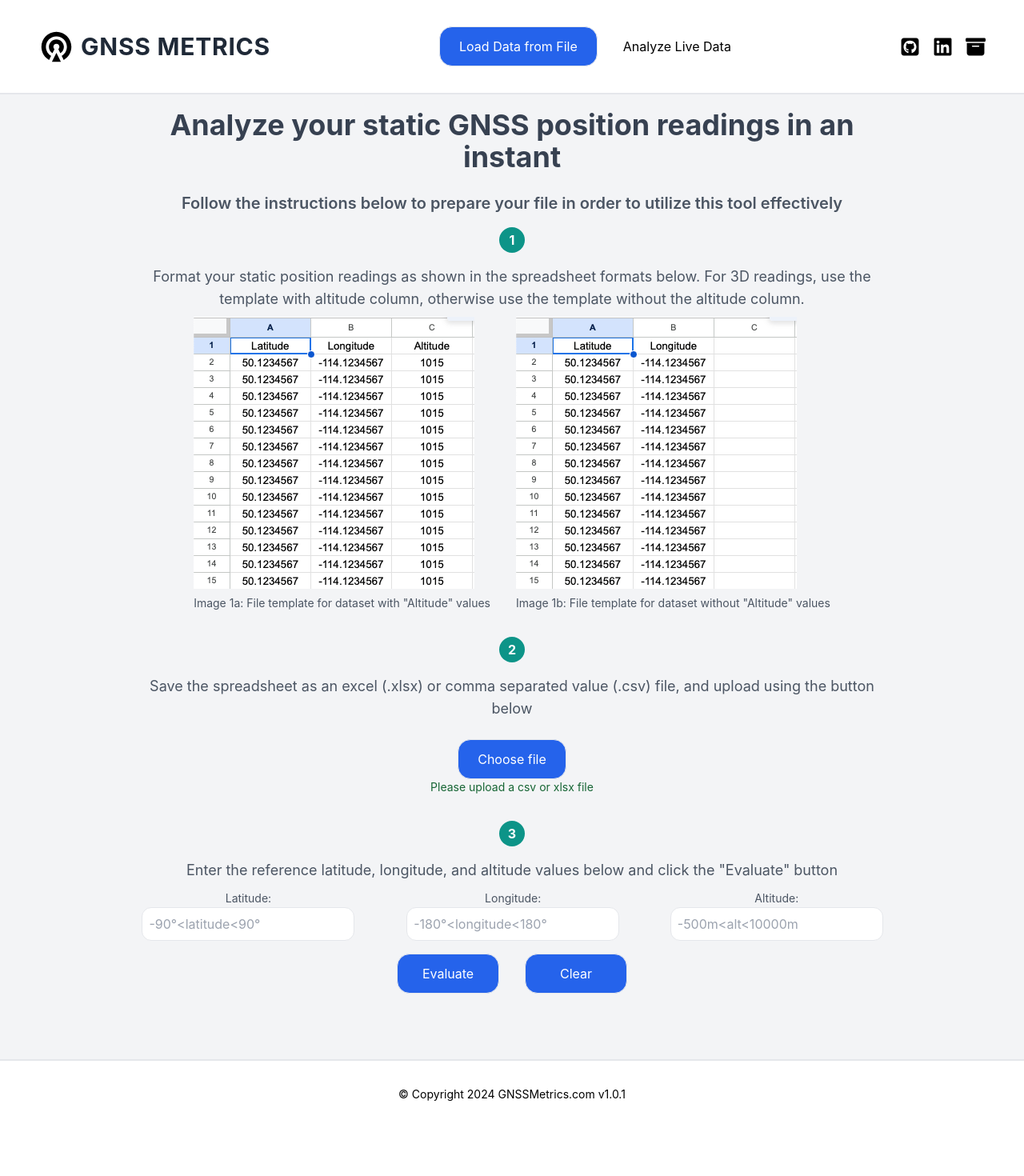
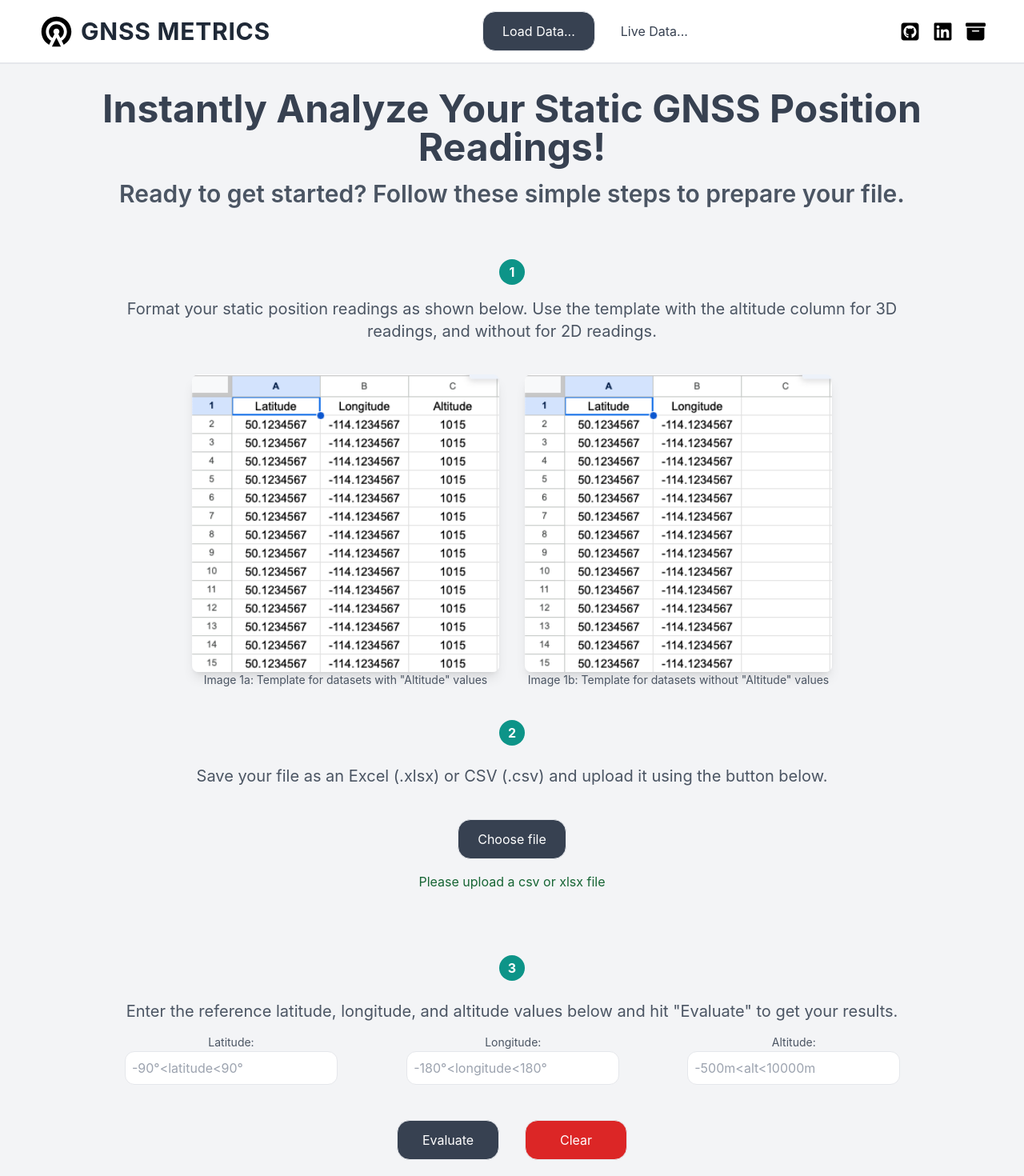
Before and after one commit to adedolapoadegboye/gnss-metrics, a React (Create React App) app: page / in a window 1280 px wide. Shown: the top 1470 px of the page at 80% size. Before the commit the page ends 1410 px from the top, so only its background shows below. Built offline with nearby package versions, Linux system fonts and the light colour scheme; a web font is replaced by a local one.

Commit message:
Buttons and Stylings refactored

```diff
--- a/src/Dev/Components/Constants/Footer.jsx
+++ b/src/Dev/Components/Constants/Footer.jsx
@@ -3,7 +3,7 @@ import packageJson from "../../../../package.json";
 
 const Footer = () => {
   return (
-    <footer className="flex flex-col sm:flex-row gap-4 sm:gap-0 justify-evenly items-center font-normal">
+    <footer className="flex flex-col sm:flex-row gap-4 sm:gap-0 justify-evenly items-center font-normal h-full px-4">
       <div>
         <p className="text-xs sm:text-sm md:text-md">
           &#169; Copyright 2024 GNSSMetrics.com v{packageJson.version}
--- a/src/Dev/Components/Constants/Header.jsx
+++ b/src/Dev/Components/Constants/Header.jsx
@@ -13,8 +13,7 @@ const Header = () => {
   };
 
   return (
-    <div className="relative">
-      <div className="flex items-center justify-between px-4 sm:px-8 md:px-12">
+    <div className="flex justify-between items-center px-4 sm:px-8 md:px-12 h-full">
       <button className="sm:hidden" onClick={toggleMenu}>
         <IoIosMenu size={30} />
       </button>
@@ -48,7 +47,6 @@ const Header = () => {
         <a href="https://adedolapo.dev" target="_blank" rel="noreferrer">
           <FaBoxArchive size={25} />
         </a>
-        </div>
       </div>
       {isMenuOpen && (
         <div className="fixed inset-0 z-50 bg-black bg-opacity-50 flex items-center justify-center">
--- a/src/Dev/Components/Nav/Navbar.jsx
+++ b/src/Dev/Components/Nav/Navbar.jsx
@@ -8,21 +8,21 @@ const Navbar = () => {
         to="/"
         className={({ isActive }) =>
           isActive
-            ? "h-fit w-fit px-6 py-3 border bg-blue-600 rounded-2xl text-white transition duration-300 ease-in-out hover:bg-blue-500"
-            : "font-normal"
+            ? "h-fit w-fit px-6 py-3 border bg-gray-700 rounded-2xl text-white transition duration-300 ease-in-out hover:bg-gray-600"
+            : "font-normal text-gray-700 hover:text-gray-900 transition duration-300 ease-in-out"
         }
       >
-        Load Data from File
+        Load Data...
       </NavLink>
       <NavLink
         to="/live"
         className={({ isActive }) =>
           isActive
-            ? "h-fit w-fit px-6 py-3 border bg-blue-600 rounded-2xl text-white transition duration-300 ease-in-out hover:bg-blue-500"
-            : "font-normal"
+            ? "h-fit w-fit px-6 py-3 border bg-gray-700 rounded-2xl text-white transition duration-300 ease-in-out hover:bg-gray-600"
+            : "font-normal text-gray-700 hover:text-gray-900 transition duration-300 ease-in-out"
         }
       >
-        Analyze Live Data
+        Live Data...
       </NavLink>
     </nav>
   );
--- a/src/Dev/Functions/HandleInputValues.jsx
+++ b/src/Dev/Functions/HandleInputValues.jsx
@@ -1,64 +1,52 @@
 import React from "react";
 
-const HandleInputValues = ({ setRefLat, setRefLong, setRefAlt }) => {
-  const handleLatValue = (event) => {
-    try {
-      setRefLat(event.target.value);
-    } catch (error) {
-      console.error("Error occurred while setting latitude value:", error);
-    }
-  };
-
-  const handleLongValue = (event) => {
-    try {
-      setRefLong(event.target.value);
-    } catch (error) {
-      console.error("Error occurred while setting longitude value:", error);
-    }
-  };
-
-  const handleAltValue = (event) => {
-    try {
-      setRefAlt(event.target.value);
-    } catch (error) {
-      console.error("Error occurred while setting altitude value:", error);
-    }
-  };
-
+const HandleInputValues = ({
+  refLat,
+  setRefLat,
+  refLong,
+  setRefLong,
+  refAlt,
+  setRefAlt,
+}) => {
   return (
+    <div className="flex flex-col sm:flex-row gap-4 items-center justify-center py-3">
       <div className="flex flex-col sm:flex-row items-center justify-center sm:gap-6">
         <div>
           <label className="pe-4 sm:pe-0 text-start mb-2 text-sm sm:text-md text-gray-600">
-          Latitude:
+            Latitude:{" "}
           </label>
           <input
             type="number"
+            value={refLat}
             placeholder="-90°<latitude<90°"
             className="border px-2 py-2 rounded-xl text-green-800 mb-4"
-          onChange={handleLatValue}
+            onChange={(e) => setRefLat(e.target.value)}
           />
         </div>
         <div>
           <label className="text-start mb-2 text-sm sm:text-md text-gray-600 pe-1 sm:pe-0">
-          Longitude:
+            Longitude:{" "}
           </label>
           <input
             type="number"
+            value={refLong}
             placeholder="-180°<longitude<180°"
             className="border px-2 py-2 rounded-xl text-green-800 mb-4"
-          onChange={handleLongValue}
+            onChange={(e) => setRefLong(e.target.value)}
           />
         </div>
-      <div>
+        <div className="">
           <label className="text-start text-sm sm:text-md text-gray-600 pe-4 sm:pe-0">
-          Altitude:
-        </label>
+            Altitude:{" "}
+          </label>{" "}
           <input
             type="number"
+            value={refAlt}
             placeholder="-500m<alt<10000m"
             className="border px-2 py-2 rounded-xl text-green-800 mb-4"
-          onChange={handleAltValue}
+            onChange={(e) => setRefAlt(e.target.value)}
           />
+        </div>
       </div>
     </div>
   );
--- a/src/Dev/Homepage.jsx
+++ b/src/Dev/Homepage.jsx
@@ -16,14 +16,14 @@ const Homepage = () => {
         </div>
       }
     >
-      <div className="max-w-screen h-full flex flex-col bg-gray-100 overflow-y-auto relative">
-        <div className="h-1/8 w-full border-b-2 border-gray-200 fixed top-0 z-10 bg-white bg-opacity-100 pt-2 md:pt-4 pb-2 md:pb-4">
+      <div className="w-full h-full flex flex-col bg-gray-100 overflow-y-auto relative">
+        <div className="h-[8vh] sm:h-[8vh] md:h-[10vh] w-full border-b-2 border-gray-200 fixed top-0 z-10 bg-white bg-opacity-100">
           <Header />
         </div>
-        <div className="h-full w-full px-[5vw] sm:px-[10vw] py-[2vw] pt-[12vh] sm:pt-[15vh]">
+        <div className="flex-grow w-full px-[5vw] sm:px-[10vw] py-[calc(12vh)] sm:py-[calc(12vh)] md:py-[calc(14vh)]">
           <FromFile />
         </div>
-        <div className="h-1/8 w-full border-t-2 pt-4 md:pt-8 pb-4 md:pb-8 bg-white">
+        <div className="h-[10vh] sm:h-[8vh] md:h-[7vh] lg:h-[6vh] xl:h-[5vh] w-full border-gray-200 bg-white bg-opacity-100">
           <Footer />
         </div>
       </div>
--- a/src/Dev/Pages/FromFile.jsx
+++ b/src/Dev/Pages/FromFile.jsx
@@ -9,14 +9,15 @@ import step_1_with_altitude from "../../Screenshots/Step 1 - Coordinates and Alt
 import step_1_without_altitude from "../../Screenshots/Step 1 - Coordinates only.png";
 
 const FromFile = () => {
-  const [file, setFile] = useState();
+  const [file, setFile] = useState(null);
   const [fileName, setFileName] = useState("");
   const [fileType, setFileType] = useState("");
-  const [refLat, setRefLat] = useState();
-  const [refLong, setRefLong] = useState();
-  const [refAlt, setRefAlt] = useState();
+  const [refLat, setRefLat] = useState("");
+  const [refLong, setRefLong] = useState("");
+  const [refAlt, setRefAlt] = useState("");
   const [startButton, setStartButton] = useState(false);
   const [plotData, setPlotData] = useState([]);
+  const [inactiveStartButton, setInactiveStartButton] = useState("");
 
   const fileCheckRender = () => {
     try {
@@ -32,6 +33,11 @@ const FromFile = () => {
   };
 
   const handleStartAnalysisButton = () => {
+    if (file === null) {
+      setInactiveStartButton(
+        "Please go back to step 2 and upload a valid csv or xlsx file"
+      );
+    } else {
       try {
         setStartButton(true);
       } catch (error) {
@@ -40,11 +46,20 @@ const FromFile = () => {
           error
         );
       }
+    }
   };
 
   const handleClearButton = () => {
     try {
-      window.location.reload();
+      setFile(null);
+      setFileName("");
+      setFileType("");
+      setRefLat("");
+      setRefLong("");
+      setRefAlt("");
+      setStartButton(false);
+      setPlotData([]);
+      setInactiveStartButton("");
     } catch (error) {
       console.error("Error occurred while handling clear button click:", error);
     }
@@ -73,67 +88,66 @@ const FromFile = () => {
 
   return (
     <div className="flex flex-col text-center justify-start h-full">
-      <div className="w-full rounded-lg p-4 sm:px-8 text-">
-        <h3 className="text-gray-700 font-bold text-xl sm:text-2xl md:text-3xl lg:text-4xl mb-6">
-          Analyze your static GNSS position readings in an instant
+      <div className="flex flex-col gap-4 w-full rounded-lg">
+        <h3 className="text-gray-700 font-bold text-2xl sm:text-3xl md:text-4xl lg:text-5xl">
+          Instantly Analyze Your Static GNSS Position Readings!
         </h3>
-        <div className="text-center mb-6">
-          <h3 className="text-sm sm:text-xl text-gray-600 font-semibold mb-4">
-            Follow the instructions below to prepare your file in order to
-            utilize this tool effectively
+        <div className="flex flex-col gap-16 text-center">
+          <h3 className="text-lg sm:text-xl md:text-2xl lg:text-3xl text-gray-600 font-semibold">
+            Ready to get started? Follow these simple steps to prepare your
+            file.
           </h3>
-          <div className="flex flex-col items-center w-full h-fit justify-center">
-            <div className="flex flex-col items-center justify-center w-full mb-4 sm:mb-4">
-              <div className="bg-teal-600 font-bold rounded-full h-8 w-8 flex items-center justify-center text-white mb-4">
+          <div className="flex flex-col gap-8 md:gap-10 items-center w-full h-full justify-center">
+            <div className="flex flex-col items-center justify-center gap-2 md:gap-4 w-full">
+              <div className="bg-teal-600 font-bold rounded-full h-8 w-8 flex items-center justify-center text-white">
                 1
               </div>
               <div className="text-start">
-                <p className="mb-2 text-sm sm:text-lg text-gray-600 w-full flex flex-row justify-center text-center">
-                  Format your static position readings as shown in the
-                  spreadsheet formats below. For 3D readings, use the template
-                  with altitude column, otherwise use the template without the
-                  altitude column.
+                <p className="text-sm sm:text-md md:text-lg lg:text-xl text-gray-600 w-full flex flex-row justify-center text-center">
+                  Format your static position readings as shown below. Use the
+                  template with the altitude column for 3D readings, and without
+                  for 2D readings.
                 </p>
+                <br />
               </div>
               <div className="flex flex-col sm:flex-row gap-4 sm:gap-8">
                 <div>
                   <img
                     src={step_1_with_altitude}
-                    alt="File example without altitude"
-                    className="mb-2"
+                    alt="File example with altitude"
+                    className="rounded-lg shadow-lg w-96 h-50"
                   />
-                  <p className="mb-4 text-sm sm:text-md text-gray-600">
-                    Image 1a: File template for dataset with "Altitude" values
+                  <p className="text-xs sm:text-sm md:text-md text-gray-600">
+                    Image 1a: Template for datasets with "Altitude" values
                   </p>
                 </div>
                 <div>
                   <img
                     src={step_1_without_altitude}
                     alt="File example without altitude"
-                    className="mb-2"
+                    className="rounded-lg shadow-lg w-96 h-50"
                   />
-                  <p className="mb-4 text-sm sm:text-md text-gray-600">
-                    Image 1b: File template for dataset without "Altitude"
-                    values
+                  <p className="text-xs sm:text-sm md:text-md text-gray-600">
+                    Image 1b: Template for datasets without "Altitude" values
                   </p>
                 </div>
               </div>
             </div>
-            <div className="flex flex-col items-center justify-center w-full mb-4 sm:mb-4">
-              <div className="bg-teal-600 font-bold rounded-full h-8 w-8 flex items-center justify-center text-white mb-4">
+            <div className="flex flex-col gap-4 md:gap-6 items-center w-full h-full justify-center">
+              <div className="bg-teal-600 font-bold rounded-full h-8 w-8 flex items-center justify-center text-white">
                 2
               </div>
               <div className="text-start">
-                <p className="mb-2 text-sm sm:text-lg text-gray-600 w-full flex flex-row justify-center text-center">
-                  Save the spreadsheet as an excel (.xlsx) or comma separated
-                  value (.csv) file, and upload using the button below
+                <p className="text-sm sm:text-md md:text-lg lg:text-xl text-gray-600 w-full flex flex-row justify-center text-center">
+                  Save your file as an Excel (.xlsx) or CSV (.csv) and upload it
+                  using the button below.
                 </p>
               </div>
             </div>
-            <div className="w-full mb-6 flex flex-col align-center items-center sm:mb-8">
+            <div className="w-full flex flex-col align-center items-center">
               <button
                 onClick={handleButtonClick}
-                className="flex flex-row h-fit w-fit justify-center px-6 py-3 border bg-blue-600 rounded-2xl text-white transition duration-300 ease-in-out hover:bg-blue-500 cursor-pointer"
+                className="flex flex-row h-fit w-fit justify-center px-6 py-3 border bg-gray-700 rounded-2xl text-white transition duration-300 ease-in-out hover:bg-blue-500 cursor-pointer"
               >
                 <h3>Choose file</h3>
               </button>
@@ -143,42 +157,48 @@ const FromFile = () => {
                 onChange={handleFileChange}
                 className="hidden"
               />
-              <h3 className="mb-0 text-sm sm:text-md text-green-800">
+              <h3 className="text-md sm:text-md text-green-800 mt-4">
                 {fileCheckRender()}
               </h3>
             </div>
             <div className="flex flex-col sm:flex-row w-full rounded-lg text-center sm:justify-center gap-4 sm:gap-8">
-              <div className="max-w-full max-h-96 rounded-lg overflow-auto">
+              <div className="max-w-full max-h-96 rounded-lg overflow-auto shadow-md">
                 <DataTable file={file} />
               </div>
             </div>
-            <div className="flex flex-col items-center justify-center w-full mb-4 sm:mb-4">
-              <div className="bg-teal-600 font-bold rounded-full h-8 w-8 flex items-center justify-center text-white mb-4">
+            <div className="flex flex-col gap-4 md:gap-6 items-center w-full h-full justify-center">
+              <div className="bg-teal-600 font-bold rounded-full h-8 w-8 flex items-center justify-center text-white">
                 3
               </div>
               <div className="">
-                <p className="mb-2 text-sm sm:text-lg text-gray-600 w-full flex flex-row justify-center text-center">
+                <p className="text-sm sm:text-md md:text-lg lg:text-xl text-gray-600 w-full flex flex-row justify-center text-center">
                   Enter the reference latitude, longitude, and altitude values
-                  below and click the "Evaluate" button
+                  below and hit "Evaluate" to get your results.
                 </p>
                 <HandleInputValues
+                  refLat={refLat}
                   setRefLat={setRefLat}
+                  refLong={refLong}
                   setRefLong={setRefLong}
+                  refAlt={refAlt}
                   setRefAlt={setRefAlt}
                 />
-                <div className="w-full flex flex-row justify-center gap-4 sm:gap-8">
+                <div className="w-full flex flex-row justify-center gap-4 sm:gap-8 mt-4">
                   <button
                     onClick={handleStartAnalysisButton}
-                    className="h-fit w-32 px-6 py-3 border bg-blue-600 rounded-2xl text-white transition duration-300 ease-in-out hover:bg-blue-500"
+                    className="h-fit w-32 px-6 py-3 border bg-gray-700 rounded-2xl text-white transition duration-300 ease-in-out hover:bg-blue-500"
                   >
                     Evaluate
                   </button>
                   <button
                     onClick={handleClearButton}
-                    className="h-fit w-32 px-6 py-3 border bg-blue-600 rounded-2xl text-white transition duration-300 ease-in-out hover:bg-blue-500"
+                    className="h-fit w-32 px-6 py-3 border bg-red-600 rounded-2xl text-white transition duration-300 ease-in-out hover:bg-red-500"
                   >
                     Clear
                   </button>
+                </div>
+                <div className="text-md sm:text-md text-green-800 mt-4">
+                  {inactiveStartButton}
                 </div>
               </div>
             </div>
```
Lines whose indentation alone changed are shown as unchanged.
